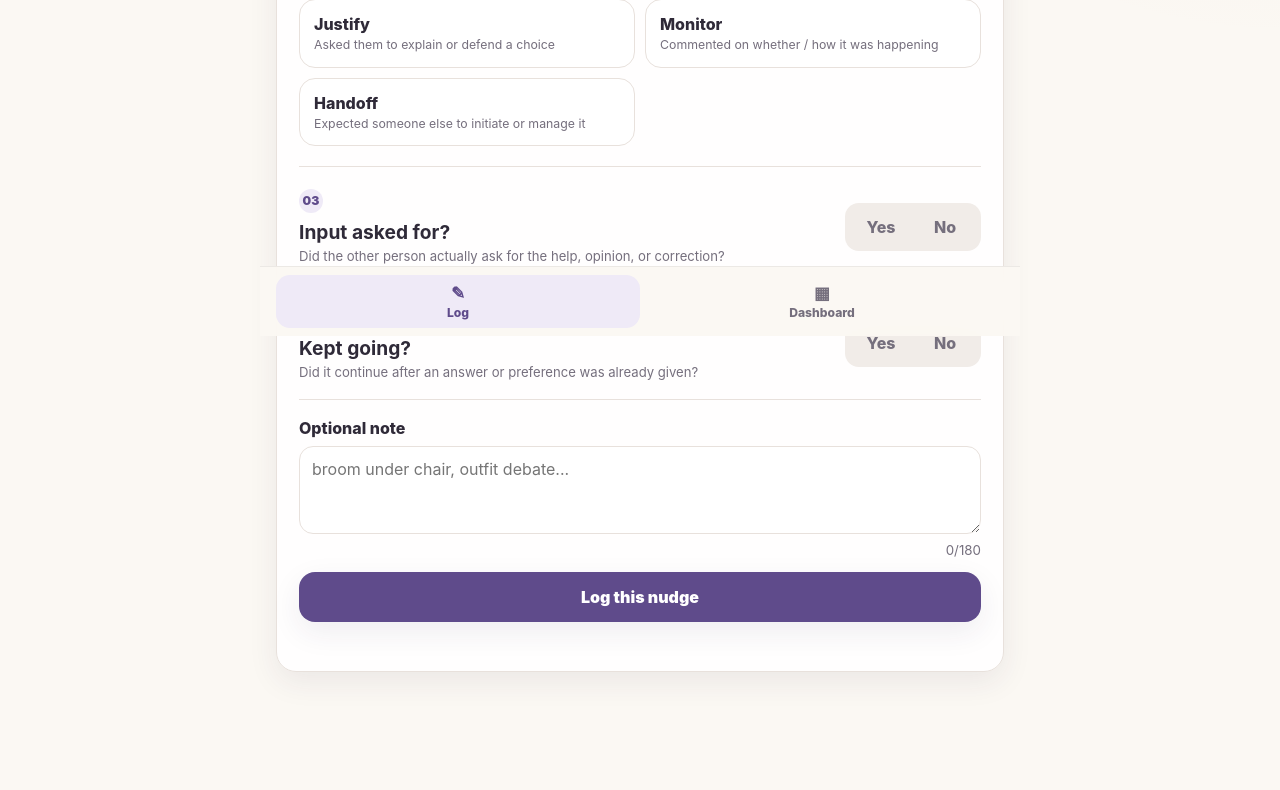
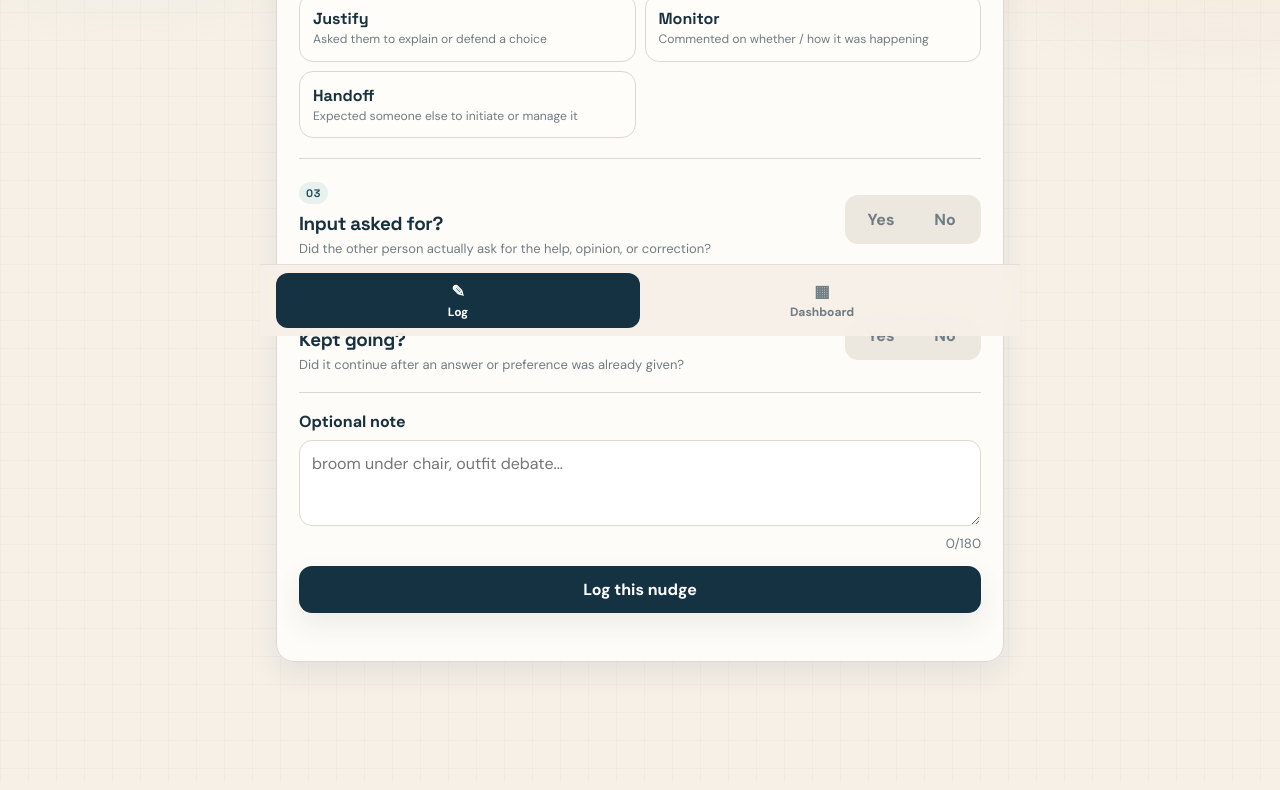
Before and after one commit to parkerpixie/TheNudgeLog, a plain HTML site: page index.html in a window 1280 px wide. Shown: the part 464-1254 px from the top of the page. Drawn offline with Linux system fonts and the light colour scheme.

Commit message:
Refresh typography and color system

```diff
--- a/styles.css
+++ b/styles.css
@@ -1,164 +1,166 @@
-:root {
-  --ink:#2f2a38;
-  --muted:#756f7d;
-  --paper:#fbf8f3;
-  --card:#ffffff;
-  --plum:#5f4b8b;
-  --plum-2:#7c68a8;
-  --coral:#e9867a;
-  --teal:#5e9c97;
-  --gold:#e8b85e;
-  --line:#e8e1dc;
-  --danger:#b84d59;
-  --shadow:0 10px 30px rgba(57,43,75,.08);
+:root{
+  --ink:#18313f;
+  --muted:#6f7c84;
+  --paper:#f6f0e7;
+  --card:#fffdf9;
+  --navy:#153243;
+  --navy-2:#214b5d;
+  --mint:#9bc8be;
+  --mint-soft:#e7f2ef;
+  --peach:#ef9b79;
+  --peach-soft:#fbe8df;
+  --butter:#f1cf73;
+  --line:#ddd8cf;
+  --danger:#b95a5f;
+  --shadow:0 12px 28px rgba(21,50,67,.08);
 }
-
 *{box-sizing:border-box}
 html{background:var(--paper)}
 body{
-  margin:0;
-  min-height:100vh;
-  font-family:Inter,ui-sans-serif,system-ui,-apple-system,BlinkMacSystemFont,"Segoe UI",sans-serif;
-  color:var(--ink);
+  margin:0;min-height:100vh;color:var(--ink);
+  font-family:"DM Sans",system-ui,-apple-system,sans-serif;
   background:
-    radial-gradient(circle at top right, rgba(233,134,122,.10), transparent 28%),
-    radial-gradient(circle at top left, rgba(94,156,151,.10), transparent 26%),
+    linear-gradient(rgba(21,50,67,.025) 1px,transparent 1px),
+    linear-gradient(90deg,rgba(21,50,67,.025) 1px,transparent 1px),
+    radial-gradient(circle at 10% 0%,rgba(155,200,190,.28),transparent 30%),
+    radial-gradient(circle at 95% 10%,rgba(239,155,121,.22),transparent 26%),
     var(--paper);
+  background-size:28px 28px,28px 28px,auto,auto,auto;
 }
-button,select,textarea{font:inherit}
+button,select,textarea,input{font:inherit}
 button{cursor:pointer}
-.app-shell{max-width:760px;margin:0 auto;min-height:100vh;padding:0 16px 104px}
+.app-shell{max-width:760px;margin:0 auto;min-height:100vh;padding:0 16px 106px}
 .app-header{
-  position:sticky;top:0;z-index:10;
-  display:flex;justify-content:space-between;align-items:center;
+  position:sticky;top:0;z-index:10;display:flex;justify-content:space-between;align-items:center;
   padding:18px 0 14px;
-  background:linear-gradient(var(--paper) 78%,rgba(251,248,243,0));
+  background:linear-gradient(var(--paper) 78%,rgba(246,240,231,0));
 }
 .eyebrow{
-  margin:0 0 3px;text-transform:uppercase;letter-spacing:.13em;
-  font-size:.68rem;font-weight:800;color:var(--teal)
+  margin:0 0 4px;text-transform:uppercase;letter-spacing:.16em;
+  font-size:.66rem;font-weight:700;color:var(--navy-2)
 }
 h1,h2,h3,p{margin-top:0}
-h1{font-size:1.55rem;line-height:1.05;margin-bottom:0}
-h2{font-size:1.2rem;margin-bottom:0}
+h1,h2,h3{font-family:"Space Grotesk",system-ui,sans-serif}
+h1{font-size:1.68rem;line-height:1;margin-bottom:0;letter-spacing:-.03em}
+h2{font-size:1.18rem;margin-bottom:0;letter-spacing:-.02em}
 h3{font-size:1rem;margin-bottom:0}
 .icon-button{
-  border:0;background:var(--plum);color:#fff;width:42px;height:42px;border-radius:14px;
-  font-size:1.7rem;line-height:1;box-shadow:var(--shadow)
+  border:0;background:var(--navy);color:#fff;width:44px;height:44px;border-radius:50%;
+  font-size:1.6rem;line-height:1;box-shadow:var(--shadow)
 }
+.intro-strip{
+  display:flex;align-items:center;gap:9px;margin:2px 2px 14px;
+  color:var(--navy-2);font-size:.84rem
+}
+.intro-strip p{margin:0}
+.signal-dot{width:9px;height:9px;border-radius:50%;background:var(--peach);box-shadow:0 0 0 5px var(--peach-soft)}
 .card{
-  background:rgba(255,255,255,.9);
-  border:1px solid var(--line);
-  border-radius:20px;
-  box-shadow:var(--shadow);
-  padding:18px;
-  margin-bottom:14px;
+  background:rgba(255,253,249,.95);border:1px solid var(--line);border-radius:18px;
+  box-shadow:var(--shadow);padding:18px;margin-bottom:14px
 }
 .form-card{padding:18px}
-.section-head,.card-title-row,.dashboard-head{
-  display:flex;justify-content:space-between;align-items:flex-start;gap:12px
+.section-head,.card-title-row,.dashboard-head{display:flex;justify-content:space-between;align-items:flex-start;gap:12px}
+.step-label{
+  display:inline-flex;align-items:center;justify-content:center;min-width:28px;height:22px;padding:0 7px;
+  border-radius:999px;margin:0 0 7px;background:var(--mint-soft);color:var(--navy-2);
+  font-family:"Space Grotesk",sans-serif;font-size:.68rem;font-weight:700;letter-spacing:.06em
 }
-.step-label{
-  display:inline-grid;place-items:center;
-  width:24px;height:24px;border-radius:50%;
-  margin:0 0 7px;background:#efeaf7;color:var(--plum);
-  font-size:.76rem;font-weight:900
-}
-.helper{font-size:.82rem;color:var(--muted);margin:4px 0 0;line-height:1.35}
-.text-button{
-  border:0;background:transparent;color:var(--plum);font-weight:800;padding:6px 0
-}
-.choice-grid{display:grid;grid-template-columns:1fr;gap:10px;margin-top:14px}
+.helper{font-size:.81rem;color:var(--muted);margin:4px 0 0;line-height:1.4}
+.text-button{border:0;background:transparent;color:var(--navy-2);font-weight:700;padding:6px 0}
+.choice-grid{display:grid;grid-template-columns:1fr;gap:9px;margin-top:14px}
 .choice-grid.three{grid-template-columns:repeat(3,1fr)}
 .choice{
-  border:1.5px solid var(--line);background:#fff;border-radius:16px;
-  padding:14px;text-align:left;color:var(--ink);transition:.15s ease
+  border:1.5px solid var(--line);background:#fffdf9;border-radius:14px;
+  padding:13px;text-align:left;color:var(--ink);transition:.14s ease
 }
-.choice-grid.three .choice{text-align:center;font-weight:850}
-.choice span{display:block;font-weight:850;margin-bottom:3px}
-.choice small{display:block;color:var(--muted);font-size:.77rem;line-height:1.25}
-.choice.selected{
-  border-color:var(--plum);background:#f3eef9;box-shadow:0 0 0 2px rgba(95,75,139,.08)
-}
+.choice-grid.three .choice{text-align:center;font-weight:700}
+.choice span{display:block;font-family:"Space Grotesk",sans-serif;font-weight:700;margin-bottom:3px}
+.choice small{display:block;color:var(--muted);font-size:.76rem;line-height:1.25}
+.choice.selected{border-color:var(--navy);background:var(--mint-soft);box-shadow:inset 0 0 0 1px var(--navy)}
 .divider{height:1px;background:var(--line);margin:20px 0}
 .binary-row{
   display:flex;justify-content:space-between;gap:14px;align-items:center;
   padding:2px 0 18px;margin-bottom:18px;border-bottom:1px solid var(--line)
 }
 .segmented{
-  display:grid;grid-template-columns:1fr 1fr;min-width:136px;
-  padding:4px;border-radius:14px;background:#f1ece8
+  display:grid;grid-template-columns:1fr 1fr;min-width:136px;padding:4px;
+  border-radius:13px;background:#ece7df
 }
 .segmented button{
-  border:0;background:transparent;border-radius:10px;padding:10px 12px;font-weight:800;color:var(--muted)
+  border:0;background:transparent;border-radius:9px;padding:10px 12px;font-weight:700;color:var(--muted)
 }
-.segmented button.selected{background:#fff;color:var(--plum);box-shadow:0 2px 8px rgba(0,0,0,.06)}
+.segmented button.selected{background:#fff;color:var(--navy);box-shadow:0 2px 8px rgba(21,50,67,.08)}
 .note-field{display:block;margin-top:2px}
-.note-field>span{display:block;font-weight:850;margin-bottom:8px}
-textarea{
-  width:100%;min-height:88px;resize:vertical;border:1.5px solid var(--line);
-  border-radius:14px;padding:12px;background:#fff;color:var(--ink);outline:none
+.note-field>span{display:block;font-weight:700;margin-bottom:8px}
+textarea,.sync-input{
+  width:100%;border:1.5px solid var(--line);border-radius:13px;padding:12px;background:#fff;color:var(--ink);outline:none
 }
-textarea:focus,select:focus{border-color:var(--plum);box-shadow:0 0 0 3px rgba(95,75,139,.10)}
+textarea{min-height:86px;resize:vertical}
+textarea:focus,select:focus,.sync-input:focus{border-color:var(--navy);box-shadow:0 0 0 3px rgba(21,50,67,.08)}
 .note-field small{display:block;text-align:right;color:var(--muted);margin-top:4px}
-.primary-button{
-  width:100%;border:0;border-radius:16px;background:var(--plum);color:#fff;
-  padding:15px 18px;font-weight:900;margin-top:14px;box-shadow:var(--shadow)
+.primary-button,.secondary-button,.ghost-button{
+  border:0;border-radius:13px;padding:13px 16px;font-weight:700
 }
-.form-message{min-height:1.2em;text-align:center;color:var(--teal);font-weight:800;font-size:.85rem;margin:10px 0 0}
-.tab-panel{display:none}
-.tab-panel.active{display:block}
+.primary-button{width:100%;background:var(--navy);color:#fff;box-shadow:var(--shadow)}
+.primary-button.compact{width:auto}
+.secondary-button{background:var(--mint-soft);color:var(--navy)}
+.ghost-button{background:transparent;color:var(--muted);border:1px solid var(--line)}
+.form-card>.primary-button{margin-top:14px}
+.form-message{min-height:1.2em;text-align:center;color:var(--navy-2);font-weight:700;font-size:.84rem;margin:10px 0 0}
+.tab-panel{display:none}.tab-panel.active{display:block}
 .dashboard-head{align-items:center;margin:4px 2px 14px}
-.dashboard-head select{
-  border:1px solid var(--line);border-radius:12px;background:#fff;padding:9px 11px;color:var(--ink)
+.dashboard-head select{border:1px solid var(--line);border-radius:11px;background:#fff;padding:9px 11px;color:var(--ink)}
+.sync-card{border-top:5px solid var(--butter)}
+.sync-status{
+  display:inline-flex;align-items:center;border-radius:999px;background:var(--peach-soft);color:#9b583e;
+  padding:6px 9px;font-size:.72rem;font-weight:700;white-space:nowrap
 }
-.stats-grid{display:grid;grid-template-columns:repeat(3,1fr);gap:10px;margin-bottom:14px}
+.sync-status.linked{background:var(--mint-soft);color:var(--navy-2)}
+.sync-helper{margin:10px 0 14px}
+.sync-setup,.sync-linked{display:grid;gap:10px}
+.sync-actions{display:flex;gap:8px;flex-wrap:wrap}
+.stats-grid{display:grid;grid-template-columns:repeat(3,1fr);gap:9px;margin-bottom:14px}
 .stat-card{
-  background:#fff;border:1px solid var(--line);border-radius:16px;padding:14px;box-shadow:var(--shadow)
+  background:#fffdf9;border:1px solid var(--line);border-radius:15px;padding:14px;
+  box-shadow:var(--shadow)
 }
-.stat-card span{display:block;font-size:.74rem;color:var(--muted);margin-bottom:7px}
-.stat-card strong{font-size:1.6rem;color:var(--plum)}
-.muted{color:var(--muted);font-size:.78rem}
+.stat-card:nth-child(1){border-top:4px solid var(--mint)}
+.stat-card:nth-child(2){border-top:4px solid var(--peach)}
+.stat-card:nth-child(3){border-top:4px solid var(--butter)}
+.stat-card span{display:block;font-size:.72rem;color:var(--muted);margin-bottom:7px}
+.stat-card strong{font-family:"Space Grotesk",sans-serif;font-size:1.62rem;color:var(--navy)}
+.muted{color:var(--muted);font-size:.77rem}
 .breakdown-list{margin-top:16px}
 .breakdown-row{display:grid;grid-template-columns:90px 1fr 28px;gap:10px;align-items:center;margin:10px 0}
-.breakdown-label{font-size:.82rem;font-weight:800}
-.bar-track{height:9px;background:#eee9e6;border-radius:999px;overflow:hidden}
-.bar-fill{height:100%;background:linear-gradient(90deg,var(--teal),var(--plum));border-radius:999px}
-.breakdown-count{text-align:right;font-size:.82rem;font-weight:850}
-.empty-state{color:var(--muted);font-size:.88rem}
+.breakdown-label{font-size:.82rem;font-weight:700}
+.bar-track{height:9px;background:#ebe6df;border-radius:999px;overflow:hidden}
+.bar-fill{height:100%;background:linear-gradient(90deg,var(--mint),var(--navy-2));border-radius:999px}
+.breakdown-count{text-align:right;font-size:.82rem;font-weight:700}
+.empty-state{color:var(--muted);font-size:.87rem}
 .entry-list{margin-top:12px}
-.entry{
-  display:grid;grid-template-columns:1fr auto;gap:10px;padding:12px 0;border-top:1px solid var(--line)
-}
+.entry{display:grid;grid-template-columns:1fr auto;gap:10px;padding:12px 0;border-top:1px solid var(--line)}
 .entry:first-child{border-top:0}
-.entry-title{font-weight:850;font-size:.9rem;margin-bottom:3px}
-.entry-meta,.entry-note{color:var(--muted);font-size:.77rem;line-height:1.35}
+.entry-title{font-family:"Space Grotesk",sans-serif;font-weight:700;font-size:.9rem;margin-bottom:3px}
+.entry-meta,.entry-note{color:var(--muted);font-size:.76rem;line-height:1.35}
 .entry-note{margin-top:4px;color:var(--ink)}
-.entry-delete{
-  border:0;background:transparent;color:#9b8f99;padding:4px;font-size:1rem
-}
+.entry-delete{border:0;background:transparent;color:#9b8f99;padding:4px;font-size:1rem}
 .danger-zone{text-align:center;padding:10px 0 20px}
-.danger-zone p{color:var(--muted);font-size:.75rem;margin:8px 0 0}
-.danger-button{border:1px solid #e7c6cb;background:#fff4f5;color:var(--danger);border-radius:12px;padding:10px 14px;font-weight:850}
+.danger-zone p{color:var(--muted);font-size:.74rem;margin:8px 0 0}
+.danger-button{border:1px solid #e5c5c8;background:#fff5f5;color:var(--danger);border-radius:12px;padding:10px 14px;font-weight:700}
 .bottom-nav{
-  position:fixed;bottom:0;left:50%;transform:translateX(-50%);
-  width:min(760px,100%);display:grid;grid-template-columns:1fr 1fr;
-  padding:8px 16px calc(8px + env(safe-area-inset-bottom));
-  background:rgba(251,248,243,.94);backdrop-filter:blur(16px);
-  border-top:1px solid rgba(0,0,0,.06);z-index:20
+  position:fixed;bottom:0;left:50%;transform:translateX(-50%);width:min(760px,100%);
+  display:grid;grid-template-columns:1fr 1fr;padding:8px 16px calc(8px + env(safe-area-inset-bottom));
+  background:rgba(246,240,231,.94);backdrop-filter:blur(16px);
+  border-top:1px solid rgba(21,50,67,.09);z-index:20
 }
 .nav-button{
   border:0;background:transparent;color:var(--muted);display:flex;flex-direction:column;
-  align-items:center;gap:2px;padding:8px;border-radius:14px;font-size:.76rem;font-weight:800
+  align-items:center;gap:2px;padding:8px;border-radius:12px;font-size:.75rem;font-weight:700
 }
-.nav-button.active{background:#efeaf7;color:var(--plum)}
-.nav-icon{font-size:1.05rem}
-
-@media (min-width:620px){
-  .choice-grid{grid-template-columns:1fr 1fr}
-  .form-card{padding:22px}
-}
-@media (max-width:430px){
+.nav-button.active{background:var(--navy);color:#fff}
+.nav-icon{font-size:1.02rem}
+@media(min-width:620px){.choice-grid{grid-template-columns:1fr 1fr}.form-card{padding:22px}}
+@media(max-width:430px){
   .app-shell{padding-left:12px;padding-right:12px}
   .binary-row{align-items:flex-start;flex-direction:column}
   .segmented{width:100%}
@@ -166,4 +168,5 @@ textarea:focus,select:focus{border-color:var(--plum);box-shadow:0 0 0 3px rgba(9
   .stat-card{padding:12px 10px}
   .stat-card strong{font-size:1.35rem}
   .breakdown-row{grid-template-columns:76px 1fr 24px}
+  .sync-actions>*{flex:1}
 }
```
